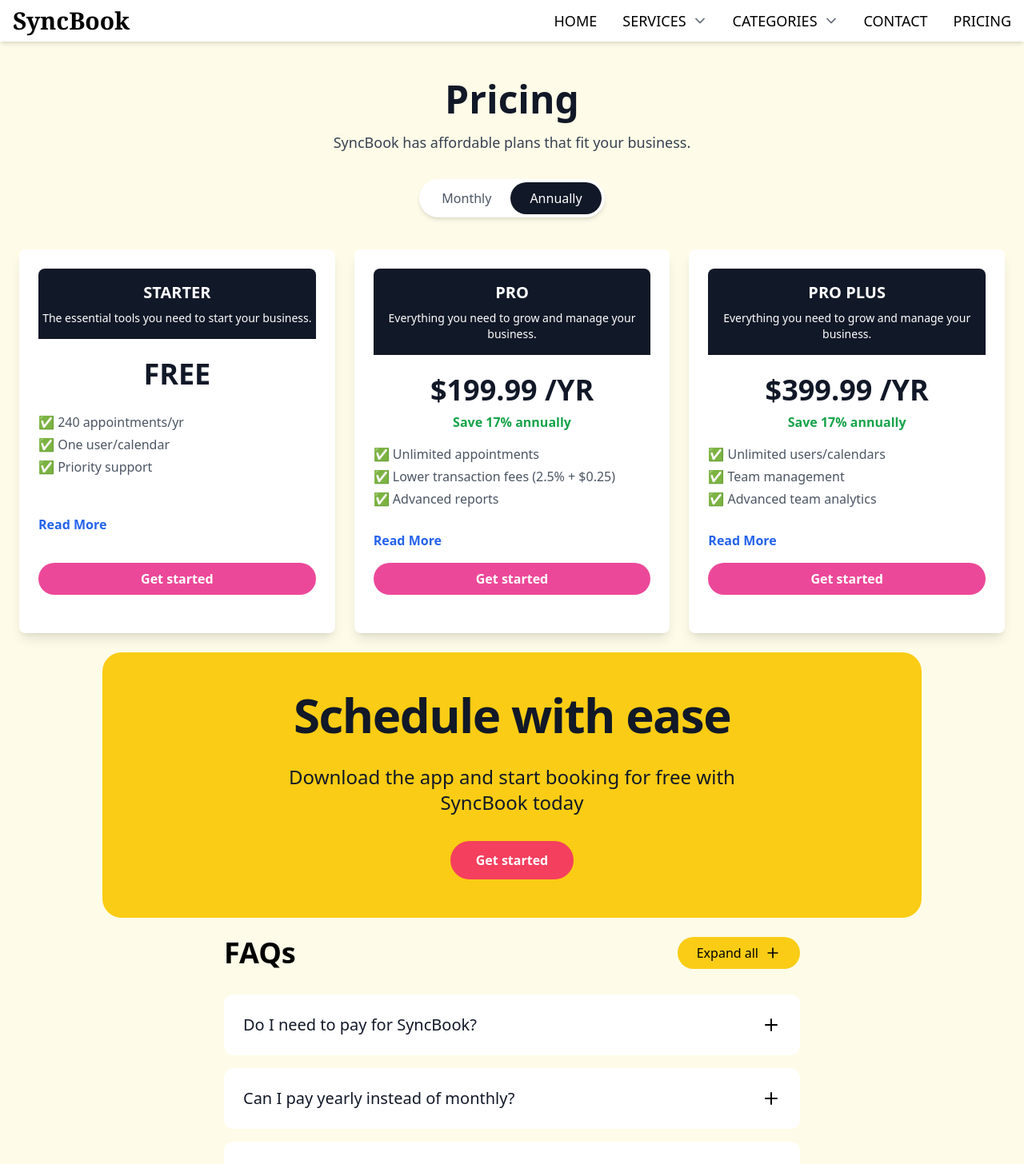
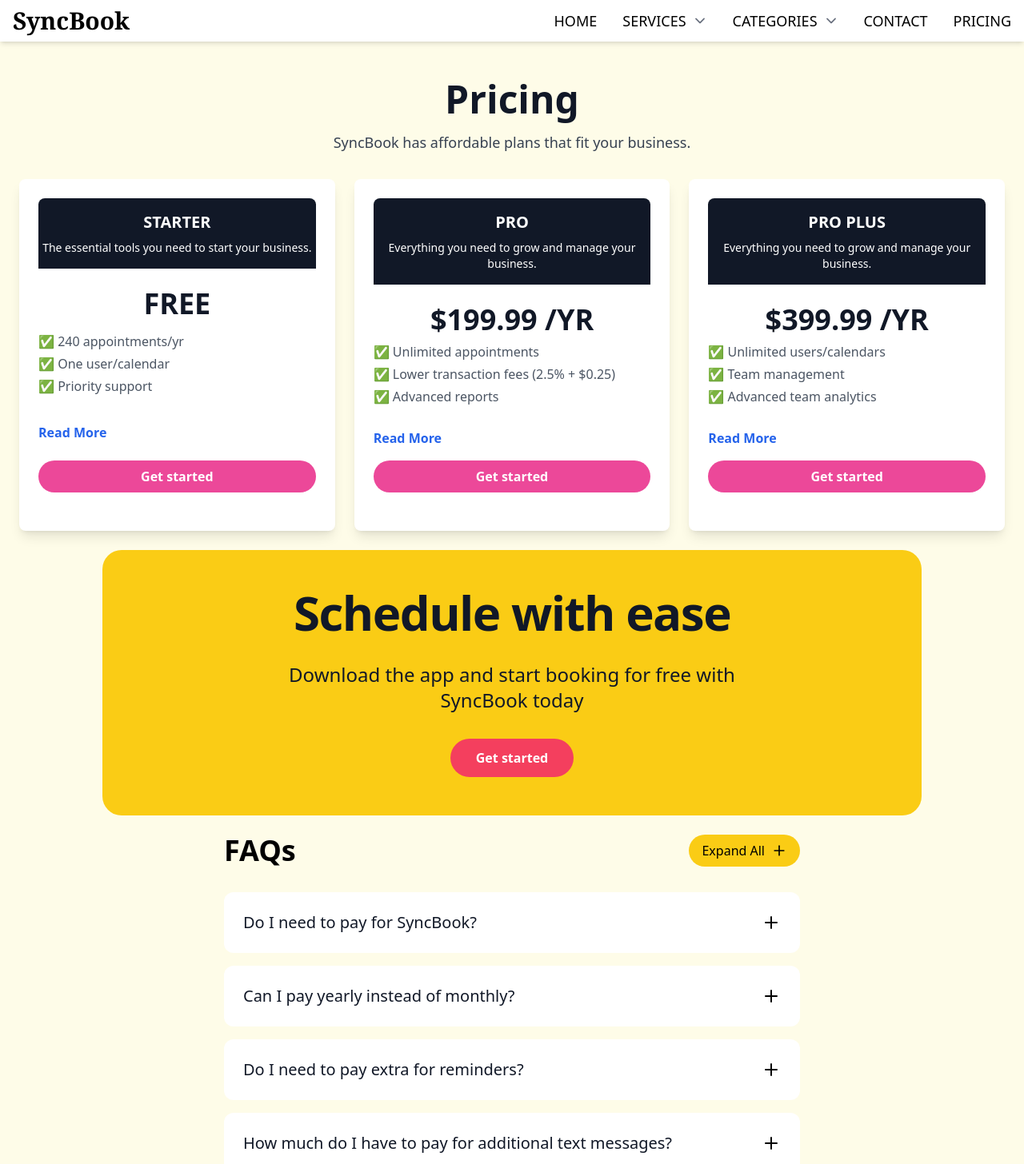
Before and after one commit to Pratham11601/quick_cabs_website, a React (Vite) app: page /pricing in a window 1280 px wide. Shown: the top 1456 px of the page at 80% size. Built offline with nearby package versions, Linux system fonts and the light colour scheme.

Commit message:
pricing updated

```diff
--- a/src/pages/Pricing/FAQItem.jsx
+++ b/src/pages/Pricing/FAQItem.jsx
@@ -5,16 +5,16 @@
   <div className="mb-4">
     <button
       onClick={onClick}
-      className="w-full bg-white rounded-xl p-6 flex justify-between items-center hover:bg-gray-50 transition-colors"
+      className="w-full bg-white rounded-xl p-4 md:p-6 flex justify-between items-center hover:bg-gray-50 transition-colors"
     >
-      <span className="text-xl text-left text-gray-900">{question}</span>
+      <span className="text-base md:text-xl text-left text-gray-900">{question}</span>
       <Plus
         className={`flex-shrink-0 transition-transform ${isOpen ? 'rotate-45' : ''}`}
         size={24}
       />
     </button>
     {isOpen && (
-      <div className="p-6 pt-2">
+      <div className="p-4 md:p-6 pt-2">
         {children}
       </div>
     )}
@@ -40,39 +40,46 @@
   const faqs = [
     {
       question: "Do I need to pay for SyncBook?",
-      answer: "SyncBook offers both free and premium plans. You can start with our free plan and upgrade anytime for additional features."
+      answer:
+        "SyncBook offers both free and premium plans. You can start with our free plan and upgrade anytime for additional features.",
     },
     {
       question: "Can I pay yearly instead of monthly?",
-      answer: "Yes! We offer annual billing with a discount compared to monthly billing. You can switch between billing periods at any time."
+      answer:
+        "Yes! We offer annual billing with a discount compared to monthly billing. You can switch between billing periods at any time.",
     },
     {
       question: "Do I need to pay extra for reminders?",
-      answer: "Basic reminders are included in all plans. Premium features like custom reminder schedules are available in paid plans."
+      answer:
+        "Basic reminders are included in all plans. Premium features like custom reminder schedules are available in paid plans.",
     },
     {
       question: "How much do I have to pay for additional text messages?",
-      answer: "Text message credits can be purchased separately. Pricing varies based on volume and your subscription plan."
+      answer:
+        "Text message credits can be purchased separately. Pricing varies based on volume and your subscription plan.",
     },
     {
       question: "Do I need a credit card to sign up?",
-      answer: "No credit card is required to sign up for our free plan. You'll only need to provide payment information when upgrading to a paid plan."
-    }
+      answer:
+        "No credit card is required to sign up for our free plan. You'll only need to provide payment information when upgrading to a paid plan.",
+    },
   ];
 
   return (
-    <div className="max-w-3xl mx-auto p-6">
-      <div className="flex justify-between items-center mb-8">
-        <h2 className="text-4xl font-black">FAQs</h2>
+    <div className="max-w-3xl mx-auto p-4 sm:p-6">
+      {/* Header with FAQs and Expand All */}
+      <div className="flex justify-between items-center mb-6 sm:mb-8">
+        <h2 className="text-2xl md:text-4xl font-black">FAQs</h2>
         <button
           onClick={toggleExpandAll}
-          className="bg-yellow-400 hover:bg-yellow-500 px-6 py-2 rounded-full font-medium flex items-center gap-2 transition-colors"
+          className="bg-yellow-400 hover:bg-yellow-500 px-4 py-2 rounded-full font-medium flex items-center gap-2 transition-colors text-sm md:text-base"
         >
-          Expand all
+          {expandAll ? "Collapse All" : "Expand All"}
           <Plus size={20} className={expandAll ? 'rotate-45' : ''} />
         </button>
       </div>
 
+      {/* FAQ Items */}
       <div>
         {faqs.map((faq, index) => (
           <FAQItem
@@ -81,14 +88,15 @@
             isOpen={expandAll || openItem === index}
             onClick={() => handleItemClick(index)}
           >
-            <p className="text-gray-600">{faq.answer}</p>
+            <p className="text-sm md:text-base text-gray-600">{faq.answer}</p>
           </FAQItem>
         ))}
       </div>
 
-      <div className="mt-8 text-gray-600">
+      {/* Support Link */}
+      <div className="mt-6 sm:mt-8 text-gray-600 text-sm md:text-base text-center">
         Can't find the answer here?{' '}
-        <a href="/support" className="text-gray-500 hover:underline">
+        <a href="/support" className="text-blue-500 hover:underline">
           Check out our Support page
         </a>
       </div>
--- a/src/pages/Pricing/PricingSection.jsx
+++ b/src/pages/Pricing/PricingSection.jsx
@@ -1,10 +1,203 @@
 
-import React, { useState } from 'react';
-import { useNavigate } from 'react-router-dom';
-import FAQItem from './FAQItem';
+// import React, { useState } from 'react';
+// import { useNavigate } from 'react-router-dom';
+// import FAQItem from './FAQItem';
+
+// const PricingSection = () => {
+//   const [billingOption, setBillingOption] = useState('Annually');
+//   const [expandedCards, setExpandedCards] = useState({});
+//   const navigate = useNavigate();
+
+//   const featureLimit = 3; // Maximum number of features to show before "Read More"
+
+//   const toggleExpand = (index) => {
+//     setExpandedCards((prevState) => ({
+//       ...prevState,
+//       [index]: !prevState[index],
+//     }));
+//   };
+
+//   const plans = [
+//     {
+//       name: "Starter",
+//       priceMonthly: 0,
+//       priceAnnually: 0,
+//       featuresMonthly: [
+//         "20 appointments/mo",
+//         "One user/calendar",
+//         "Basic support",
+//         "Additional feature for testing",
+//       ],
+//       featuresAnnually: [
+//         "240 appointments/yr",
+//         "One user/calendar",
+//         "Priority support",
+//         "Extra annual benefit",
+//       ],
+//       buttonText: "Get started",
+//       isFree: true,
+//     },
+//     {
+//       name: "Pro",
+//       priceMonthly: 19.99,
+//       priceAnnually: 199.99,
+//       featuresMonthly: [
+//         "Unlimited appointments",
+//         "Payments (2.7% + $0.30)",
+//         "Basic reports",
+//         "More features included",
+//       ],
+//       featuresAnnually: [
+//         "Unlimited appointments",
+//         "Lower transaction fees (2.5% + $0.25)",
+//         "Advanced reports",
+//         "Priority support",
+//       ],
+//       buttonText: "Get started",
+//     },
+//     {
+//       name: "Pro Plus",
+//       priceMonthly: 39.99,
+//       priceAnnually: 399.99,
+//       featuresMonthly: [
+//         "Unlimited users/calendars",
+//         "Team management",
+//         "Team logins and permissions",
+//         "Additional team features",
+//       ],
+//       featuresAnnually: [
+//         "Unlimited users/calendars",
+//         "Team management",
+//         "Advanced team analytics",
+//         "Dedicated account manager",
+//       ],
+//       buttonText: "Get started",
+//     },
+//   ];
+
+//   return (
+//     <section className="bg-yellow-50 py-12 px-6 text-center">
+//       <h2 className="text-5xl font-bold text-gray-900 mb-4 animate__animated animate__fadeIn">
+//         Pricing
+//       </h2>
+//       <p className="text-gray-700 mb-8 text-lg animate__animated animate__fadeIn animate__delay-1s">
+//         SyncBook has affordable plans that fit your business.
+//       </p>
+
+//       {/* Billing Toggle */}
+//       <div className="inline-flex bg-white rounded-full shadow-md p-1 mb-10">
+//         <button
+//           className={`px-6 py-2 rounded-full transition-all duration-300 ease-in-out ${
+//             billingOption === 'Monthly' ? 'bg-yellow-200 text-gray-800' : 'text-gray-600'
+//           }`}
+//           onClick={() => setBillingOption('Monthly')}
+//         >
+//           Monthly
+//         </button>
+//         <button
+//           className={`px-6 py-2 rounded-full transition-all duration-300 ease-in-out ${
+//             billingOption === 'Annually' ? 'bg-gray-900 text-white' : 'text-gray-600'
+//           }`}
+//           onClick={() => setBillingOption('Annually')}
+//         >
+//           Annually
+//         </button>
+//       </div>
+
+//       {/* Pricing Cards */}
+//       <div className="flex flex-col md:flex-row justify-center items-stretch gap-6">
+//         {plans.map((plan, index) => (
+//           <div
+//             key={index}
+//             className="bg-white rounded-lg shadow-lg p-6 w-full md:w-1/3 h-auto flex flex-col justify-between hover:shadow-2xl transition-transform transform hover:scale-105 animate__animated animate__fadeIn animate__delay-2s"
+//           >
+//             <div className="bg-gray-900 text-white rounded-t-lg py-4">
+//               <h3 className="text-xl font-bold uppercase">{plan.name}</h3>
+//               <p className="text-sm mt-2">
+//                 {plan.isFree
+//                   ? "The essential tools you need to start your business."
+//                   : "Everything you need to grow and manage your business."}
+//               </p>
+//             </div>
+
+//             <div className="py-6 flex flex-col justify-between flex-grow">
+//               {/* Price Section */}
+//               <div>
+//                 <h4 className="text-4xl font-bold text-gray-900 mb-2">
+//                   {plan.isFree
+//                     ? "FREE"
+//                     : `$${billingOption === "Monthly" ? plan.priceMonthly : plan.priceAnnually} ${
+//                         billingOption === "Annually" ? "/YR" : "/MO"
+//                       }`}
+//                 </h4>
+//                 {!plan.isFree && billingOption === "Annually" && (
+//                   <p className="text-green-600 font-semibold mb-4">
+//                     Save {Math.round(((plan.priceMonthly * 12 - plan.priceAnnually) / (plan.priceMonthly * 12)) * 100)}% annually
+//                   </p>
+//                 )}
+//               </div>
+
+//               {/* Features Section */}
+//               <ul className="text-left text-gray-600 mb-6">
+//                 {(billingOption === "Monthly" ? plan.featuresMonthly : plan.featuresAnnually)
+//                   .slice(0, expandedCards[index] ? undefined : featureLimit)
+//                   .map((feature, idx) => (
+//                     <li key={idx} className="mb-1">
+//                       ✅ {feature}
+//                     </li>
+//                   ))}
+//               </ul>
+//               {plan.featuresMonthly.length > featureLimit && (
+//                 <button
+//                   className="text-blue-600 font-semibold mb-4 self-start"
+//                   onClick={() => toggleExpand(index)}
+//                 >
+//                   {expandedCards[index] ? "Show Less" : "Read More"}
+//                 </button>
+//               )}
+
+//               {/* CTA Button */}
+//               <button className="bg-pink-500 text-white py-2 px-6 rounded-full font-semibold hover:bg-pink-600 transition-all duration-300 ease-in-out">
+//                 {plan.buttonText}
+//               </button>
+//             </div>
+//           </div>
+//         ))}
+//       </div>
+
+//       <br />
+
+//       <div className="bg-yellow-400 rounded-3xl p-12 max-w-5xl mx-auto animate__animated animate__fadeIn animate__delay-3s">
+//         <div className="flex flex-col items-center text-center space-y-8">
+//           <h1 className="text-4xl md:text-6xl font-black text-gray-900 tracking-tight">
+//             Schedule with ease
+//           </h1>
+
+//           <div className="max-w-2xl">
+//             <p className="text-xl md:text-2xl text-gray-900">
+//               Download the app and start booking for free with SyncBook today
+//             </p>
+//           </div>
+
+//           <button
+//             className="bg-rose-500 hover:bg-rose-600 text-white font-semibold px-8 py-3 rounded-full transition-all duration-300 ease-in-out"
+//             onClick={() => navigate('/share')}
+//           >
+//             Get started
+//           </button>
+//         </div>
+//       </div>
+//       <FAQItem />
+//     </section>
+//   );
+// };
+
+// export default PricingSection;
+import React, { useState } from "react";
+import { useNavigate } from "react-router-dom";
+import FAQItem from "./FAQItem";
 
 const PricingSection = () => {
-  const [billingOption, setBillingOption] = useState('Annually');
   const [expandedCards, setExpandedCards] = useState({});
   const navigate = useNavigate();
 
@@ -20,14 +213,7 @@
   const plans = [
     {
       name: "Starter",
-      priceMonthly: 0,
       priceAnnually: 0,
-      featuresMonthly: [
-        "20 appointments/mo",
-        "One user/calendar",
-        "Basic support",
-        "Additional feature for testing",
-      ],
       featuresAnnually: [
         "240 appointments/yr",
         "One user/calendar",
@@ -39,14 +225,7 @@
     },
     {
       name: "Pro",
-      priceMonthly: 19.99,
       priceAnnually: 199.99,
-      featuresMonthly: [
-        "Unlimited appointments",
-        "Payments (2.7% + $0.30)",
-        "Basic reports",
-        "More features included",
-      ],
       featuresAnnually: [
         "Unlimited appointments",
         "Lower transaction fees (2.5% + $0.25)",
@@ -57,14 +236,7 @@
     },
     {
       name: "Pro Plus",
-      priceMonthly: 39.99,
       priceAnnually: 399.99,
-      featuresMonthly: [
-        "Unlimited users/calendars",
-        "Team management",
-        "Team logins and permissions",
-        "Additional team features",
-      ],
       featuresAnnually: [
         "Unlimited users/calendars",
         "Team management",
@@ -83,26 +255,6 @@
       <p className="text-gray-700 mb-8 text-lg animate__animated animate__fadeIn animate__delay-1s">
         SyncBook has affordable plans that fit your business.
       </p>
-
-      {/* Billing Toggle */}
-      <div className="inline-flex bg-white rounded-full shadow-md p-1 mb-10">
-        <button
-          className={`px-6 py-2 rounded-full transition-all duration-300 ease-in-out ${
-            billingOption === 'Monthly' ? 'bg-yellow-200 text-gray-800' : 'text-gray-600'
-          }`}
-          onClick={() => setBillingOption('Monthly')}
-        >
-          Monthly
-        </button>
-        <button
-          className={`px-6 py-2 rounded-full transition-all duration-300 ease-in-out ${
-            billingOption === 'Annually' ? 'bg-gray-900 text-white' : 'text-gray-600'
-          }`}
-          onClick={() => setBillingOption('Annually')}
-        >
-          Annually
-        </button>
-      </div>
 
       {/* Pricing Cards */}
       <div className="flex flex-col md:flex-row justify-center items-stretch gap-6">
@@ -126,20 +278,13 @@
                 <h4 className="text-4xl font-bold text-gray-900 mb-2">
                   {plan.isFree
                     ? "FREE"
-                    : `$${billingOption === "Monthly" ? plan.priceMonthly : plan.priceAnnually} ${
-                        billingOption === "Annually" ? "/YR" : "/MO"
-                      }`}
+                    : `$${plan.priceAnnually} /YR`}
                 </h4>
-                {!plan.isFree && billingOption === "Annually" && (
-                  <p className="text-green-600 font-semibold mb-4">
-                    Save {Math.round(((plan.priceMonthly * 12 - plan.priceAnnually) / (plan.priceMonthly * 12)) * 100)}% annually
-                  </p>
-                )}
               </div>
 
               {/* Features Section */}
               <ul className="text-left text-gray-600 mb-6">
-                {(billingOption === "Monthly" ? plan.featuresMonthly : plan.featuresAnnually)
+                {plan.featuresAnnually
                   .slice(0, expandedCards[index] ? undefined : featureLimit)
                   .map((feature, idx) => (
                     <li key={idx} className="mb-1">
@@ -147,7 +292,7 @@
                     </li>
                   ))}
               </ul>
-              {plan.featuresMonthly.length > featureLimit && (
+              {plan.featuresAnnually.length > featureLimit && (
                 <button
                   className="text-blue-600 font-semibold mb-4 self-start"
                   onClick={() => toggleExpand(index)}
@@ -181,7 +326,7 @@
 
           <button
             className="bg-rose-500 hover:bg-rose-600 text-white font-semibold px-8 py-3 rounded-full transition-all duration-300 ease-in-out"
-            onClick={() => navigate('/share')}
+            onClick={() => navigate("/share")}
           >
             Get started
           </button>
```
